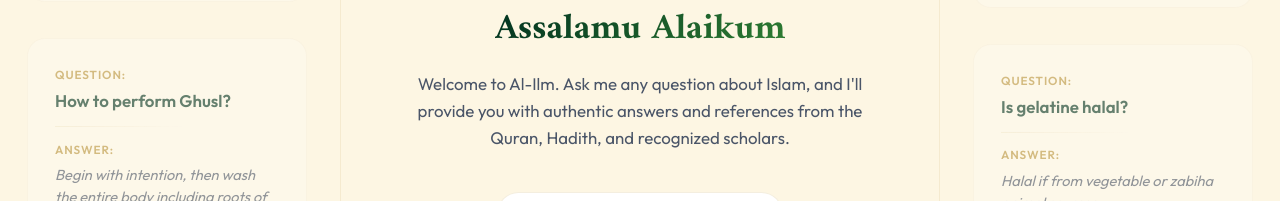
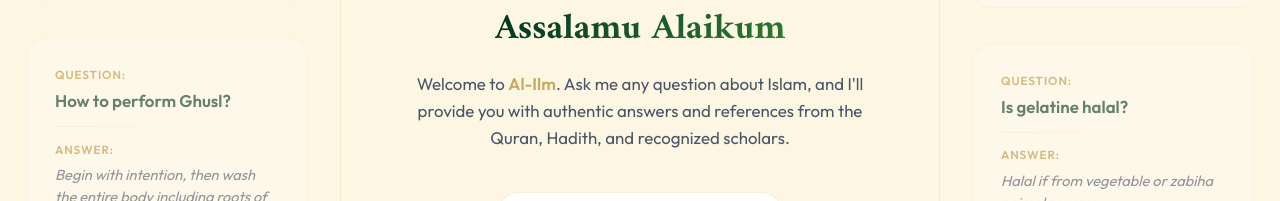
Before and after one commit to zakisheriff/Akhi-AI, a React (Vite) app: page / in a window 1280 px wide. Shown: the part 232-433 px from the top of the page. Built offline with nearby package versions, Linux system fonts and the light colour scheme; a web font is replaced by a local one.

Commit message:
Gold and Bold Title

```diff
--- a/src/components/ChatContainer.jsx
+++ b/src/components/ChatContainer.jsx
@@ -68,7 +68,7 @@ const ChatContainer = ({ messages, isLoading, onSendMessage, error }) => {
               </div>
               <h2 className="chat-container__welcome-title">Assalamu Alaikum</h2>
               <p className="chat-container__welcome-text">
-                Welcome to Al-Ilm. Ask me any question about Islam, and I'll provide you with authentic answers and references from the Quran, Hadith, and recognized scholars.
+                Welcome to <span className="chat-container__welcome-highlight">Al-Ilm</span>. Ask me any question about Islam, and I'll provide you with authentic answers and references from the Quran, Hadith, and recognized scholars.
               </p>
               <div className="chat-container__welcome-suggestions">
                 {[
--- a/src/components/TypingIndicator.jsx
+++ b/src/components/TypingIndicator.jsx
@@ -2,7 +2,7 @@ import React, { useState, useEffect } from "react";
 import "../styles/TypingIndicator.css";
 
 const defaultMessages = [
-  "Al-Ilm is researching",
+  <><span className="typing-indicator__highlight">Al-Ilm</span> is researching</>,
   "Consulting authentic sources",
   "Searching the Quran & Hadith",
   "Finding scholarly wisdom",
@@ -22,7 +22,7 @@ const TypingIndicator = ({ context }) => {
     return clean.length < 20 && /^(hi|hello|hey|salam|slm|as-salamu|assalamu|peace)/.test(clean);
   }, [context]);
 
-  const activeMessages = isGreeting ? ["Al-Ilm is replying"] : defaultMessages;
+  const activeMessages = isGreeting ? [<><span className="typing-indicator__highlight">Al-Ilm</span> is replying</>] : defaultMessages;
 
   // Force scroll into view on mount - critical fix for visibility
   useEffect(() => {
--- a/src/styles/ChatContainer.css
+++ b/src/styles/ChatContainer.css
@@ -103,6 +103,11 @@
   font-weight: 400;
   max-width: 95%;
   z-index: 1;
+}
+
+.chat-container__welcome-highlight {
+  font-weight: 700;
+  color: var(--color-gold);
 }
 
 /* Suggestion chips - Refined Pills */
--- a/src/styles/ChatInput.css
+++ b/src/styles/ChatInput.css
@@ -53,6 +53,17 @@
   border: none;
   align-self: center;
   /* Center text vertically in single line */
+
+  /* Hide scrollbar but keep scrollable */
+  scrollbar-width: none;
+  /* Firefox */
+  -ms-overflow-style: none;
+  /* IE/Edge */
+}
+
+.chat-input__field::-webkit-scrollbar {
+  display: none;
+  /* Chrome, Safari, Opera */
 }
 
 .chat-input__field::placeholder {
--- a/src/styles/TypingIndicator.css
+++ b/src/styles/TypingIndicator.css
@@ -82,6 +82,11 @@
 
 .typing-indicator__text.fade-in {
   opacity: 1;
+}
+
+.typing-indicator__highlight {
+  font-weight: 700;
+  color: var(--color-gold);
 }
 
 /* Animated dots */
```
